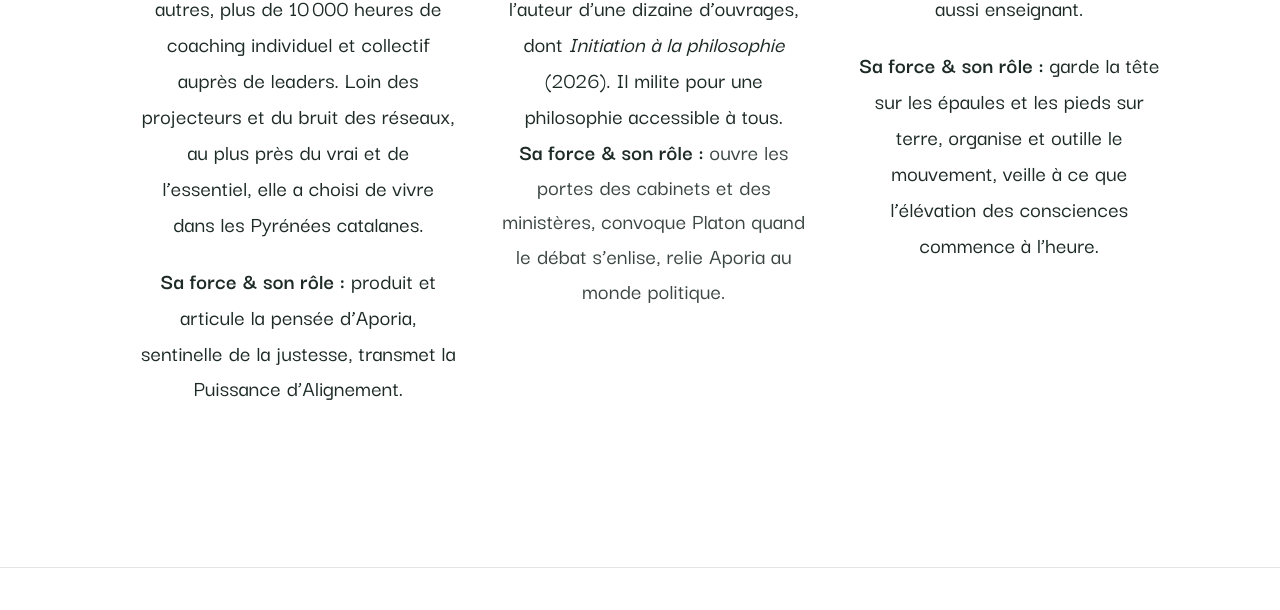
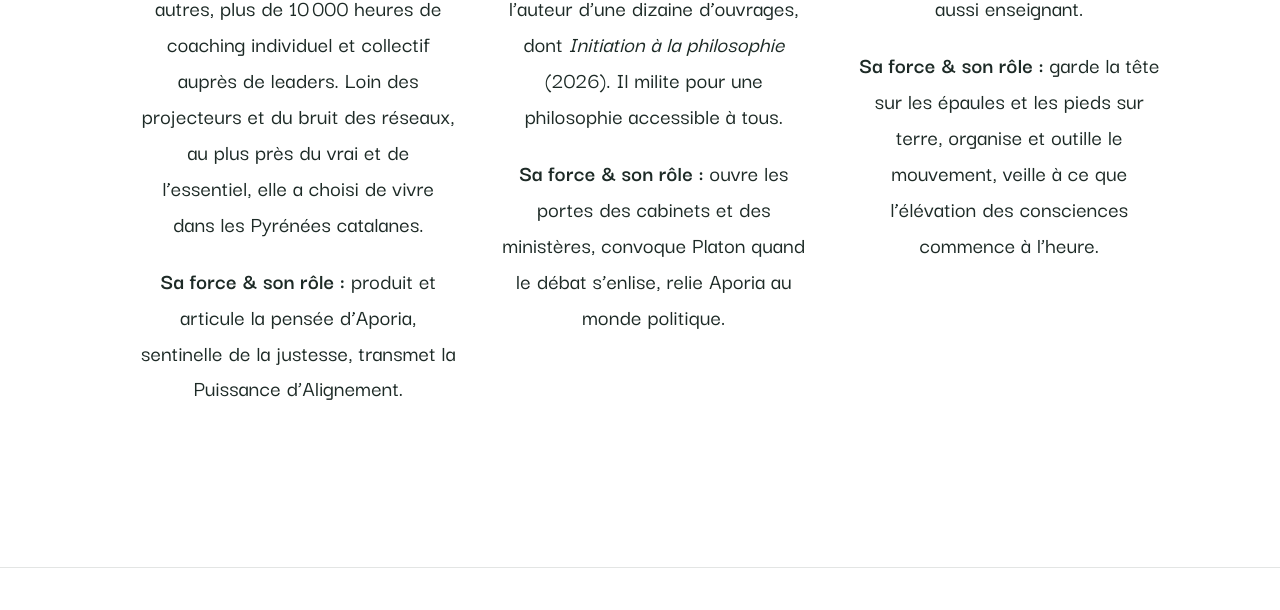
Before and after one commit to CrayonVoyage/aporia-site, a plain HTML site: page equipe.html in a window 1280 px wide. Shown: the part 973-1583 px from the top of the page. Drawn offline with Linux system fonts and the light colour scheme.

Commit message:
Équipe : correction du style de la ligne de Karim
Co-Authored-By: Claude Opus 5.5 <noreply@anthropic.com>

```diff
--- a/equipe.html
+++ b/equipe.html
@@ -67,7 +67,7 @@
             <h2>Karim Bouhassoun</h2>
             <p class="person__role">Cofondateur</p>
             <p class="person__story">Philosophe de formation (Sorbonne) et diplômé de Sciences Po, Karim conseille élus, institutions et dirigeants. Ancien conseiller de la présidente de la région Bourgogne‑Franche‑Comté, il est l’auteur d’une dizaine d’ouvrages, dont <cite>Initiation à la philosophie</cite> (2026). Il milite pour une philosophie accessible à tous.</p>
-            <p class=\"person__story\"><strong>Sa force &amp; son rôle :</strong> ouvre les portes des cabinets et des ministères, convoque Platon quand le débat s’enlise, relie Aporia au monde politique.</p>
+            <p class="person__story"><strong>Sa force &amp; son rôle :</strong> ouvre les portes des cabinets et des ministères, convoque Platon quand le débat s’enlise, relie Aporia au monde politique.</p>
           </li>
           <li class="person" id="martin" data-reveal style="--i:2">
             <div class="person__photo" aria-hidden="true">M</div>
```
